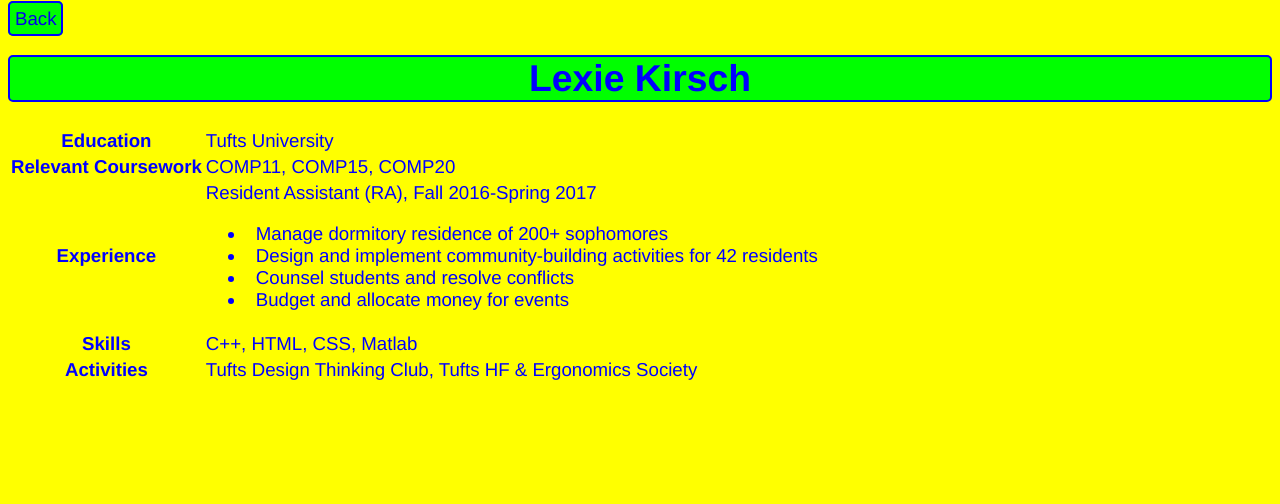
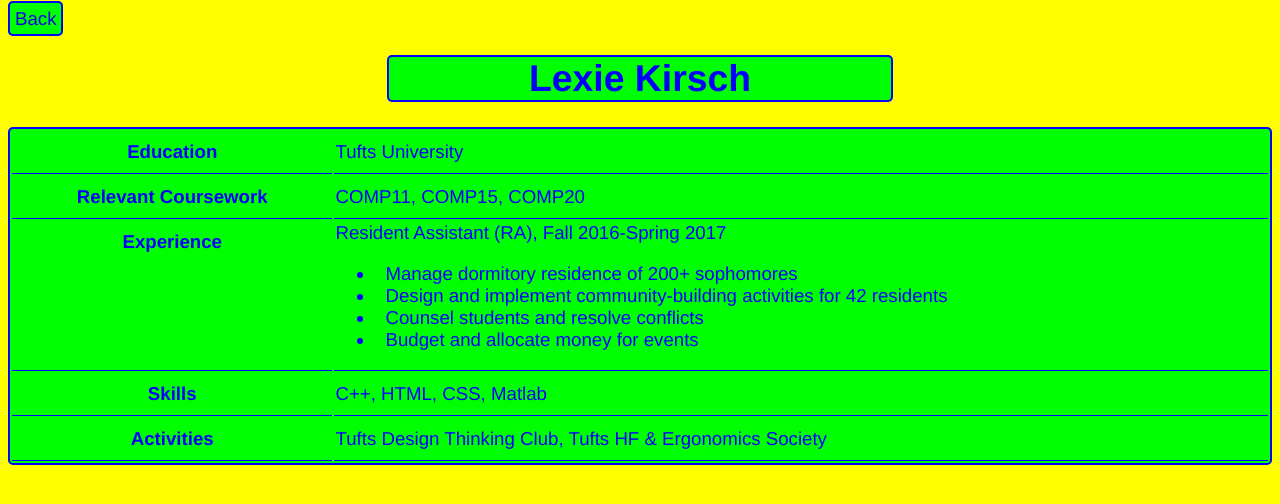
Before and after one commit to lexiekirsch/lexiekirsch.github.io, a plain HTML site: page resume.html in a window 1280 px wide. Drawn offline with Linux system fonts and the light colour scheme.

Commit message:
Changed colors and formatting

```diff
--- a/styles/style.css
+++ b/styles/style.css
@@ -46,13 +46,43 @@ body {
 	height: 230px;
 }
 
+.bio-text {
+	border: 2px solid #0000ff;
+	background-color: #00ff00;
+	border-radius: 5px;
+	padding: 5px;
+}
+
 h1 {
+	font-weight: bold;
 	border: 2px solid #0000ff;
 	background-color: #00ff00;
 	border-radius: 5px;
 	text-align: center;
 }
 
-h1, h2 {
-	font-weight: bold;
+.title-name {
+	margin: auto;
+	width: 40%;
 }
+
+table {
+	width: 100%;
+	border: 2px solid #0000ff;
+	border-radius: 5px;
+	background-color: #00ff00;
+	transition: background-color 300ms;
+}
+
+th {
+	vertical-align: top;
+	padding: 10px;
+}
+
+th, td {
+	border-bottom: 1px solid #0000ff;
+}
+
+tr:hover {
+	background-color: #ff00ff;
+}
```
